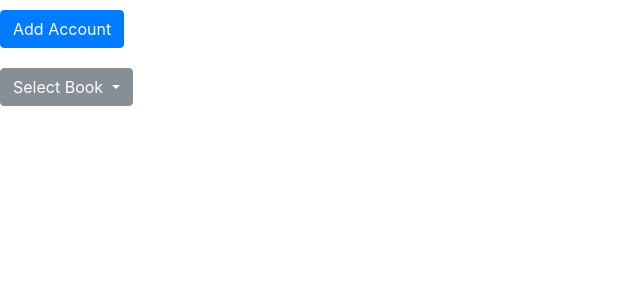
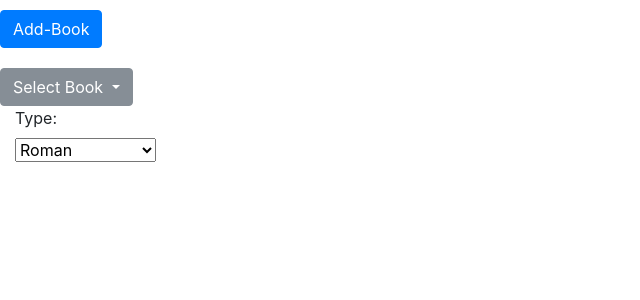
Before and after one commit to YoussM/exoBiblioth-que, a PHP site: template views/indexVue.php in a window 1280 px wide. Shown: the part 100-400 px from the top of the page, without its empty margins (0-640 px from the left). Run offline with PHP 8.4, Linux system fonts and the light colour scheme; the template is opened without the code that fills it: most values are stand-ins (such as "Sample title", 1, 10 or a date in 2020); some libraries are stand-ins or nearby versions.

Commit message:
recovery is bdd

```diff
--- a/views/indexVue.php
+++ b/views/indexVue.php
@@ -2,41 +2,57 @@
   include("template/header.php")
  ?>
 
-  <button type="button" class="btn btn-primary btn" data-toggle="modal" data-target=".bd-example-modal-sm" >Add Account</button>
+  <button type="button" class="btn btn-primary btn" data-toggle="modal" data-target=".bd-example-modal-sm" >Add-Book</button>
 
     <div class="modal fade bd-example-modal-sm" tabindex="-1" role="dialog" aria-labelledby="mySmallModalLabel" aria-hidden="true">
       <div class="modal-dialog modal-sm">
         <div class="modal-content">
           <form class="" action="index.php" method="post">
             <div class="form-group">
-        <label class="control-label col-sm-2" for="name">Name:</label>
+        <label class="control-label col-sm-2" for="name">Name-book:</label>
         <div class="col-sm-10">
-          <input class="form-control" type="text" name="name" value="" placeholder="name">
+          <input class="form-control" type="text" name="title" value="" placeholder="Name-book">
         </div>
       </div>
+
     <div class="form-group">
-        <label class="control-label col-sm-2" for="type">Type:</label>
+      <label class="control-label col-sm-2" for="name">author:</label>
       <div class="col-sm-10">
-          <select class="" name="type" id="type" required>
-            <option value="Pel">PEL</option>
-            <option value="Cheque">Chèque</option>
-            <option value="Epargne">Epargne</option>
-
-          </select>
+        <input class="form-control" type="text" name="author" value="" placeholder="author">
       </div>
     </div>
-      <div class=
+
   <div class="form-group">
-  <label class="control-label col-sm-2" for="name">Amount:</label>
+    <label class="control-label col-sm-2" for="name">date:</label>
     <div class="col-sm-10">
-    <input class="form-control" type="number" name="amount" value=""placeholder="amount">
+      <input class="form-control" type="text" name="dates" value="" placeholder="dates">
+    </div>
+  </div>
+
+
+
+  <div class="form-group">
+    <label class="control-label col-sm-2" for="name">category:</label>
+    <div class="col-sm-10">
+    <input class="form-control" type="" name="category" value=""placeholder="category">
+    </div>
+  </div>
+
+  <div class="form-group">
+      <label class="control-label col-sm-2" for="name">availability:</label>
+      <div class="col-sm-10">
+      <input class="form-control" type="checkbox" name="availability" value="1" >
+    </div>
+  </div>
+
+  <div class="form-group">
+      <label class="control-label col-sm-2" for="name">resum:</label>
+      <div class="col-sm-10">
+      <input class="form-control" type="" name="resum" value="" placeholder="resum">
     </div>
   </div>
 
   <button class= "btn btn-primary" type="submit" name="button" id="btn-send">send</button>
-
-    <button class= "btn btn-danger" type="submit" name="delete" id="btn-delete">delete</button>
-
 
   </form>
     </div>
@@ -48,14 +64,27 @@
         Select Book
       </button>
       <div class="dropdown-menu" aria-labelledby="dropdownMenuButton">
-        <?php foreach ($accounts as $key => $value): ?>
-            <a class="dropdown-item" href="thisAccount.php?id=<?php echo $value->getId()?>"><?php echo $value->getName() ?></a>
+        <?php foreach ($books as $key => $value): ?>
+            <a class="dropdown-item" href="thisBook.php?id=<?php echo $value->getId()?>"><?php echo $value->getTitle()?></a>
         <?php endforeach; ?>
+
+
 
 
       </div>
     </div>
-
+    <div class="form-group">
+      <label class="control-label col-sm-2" for="type">Type:</label>
+      <div class="col-sm-10">
+        <select class="" name="type" id="type" required>
+          <option value="Roman">Roman</option>
+          <option value="Aventure">Aventure</option>
+          <option value="Polar">Polar</option>
+          <option value="Science-Fiction">Science-Fiction</option>
+          <option value="Horreur">Horreur</option>
+          </select>
+        </div>
+      </div>
    </body>
  </html>
 
```
Also changed, not shown: controllers/index.php (+30 -1 lines), controllers/thisBook.php (+26 -0 lines), entities/Book.php (+20 -20 lines), model/bookManager.php (+46 -0 lines), views/bookVue.php (added, +30 -0 lines), views/userVue.php (deleted). Lines whose indentation alone changed are shown as unchanged.
